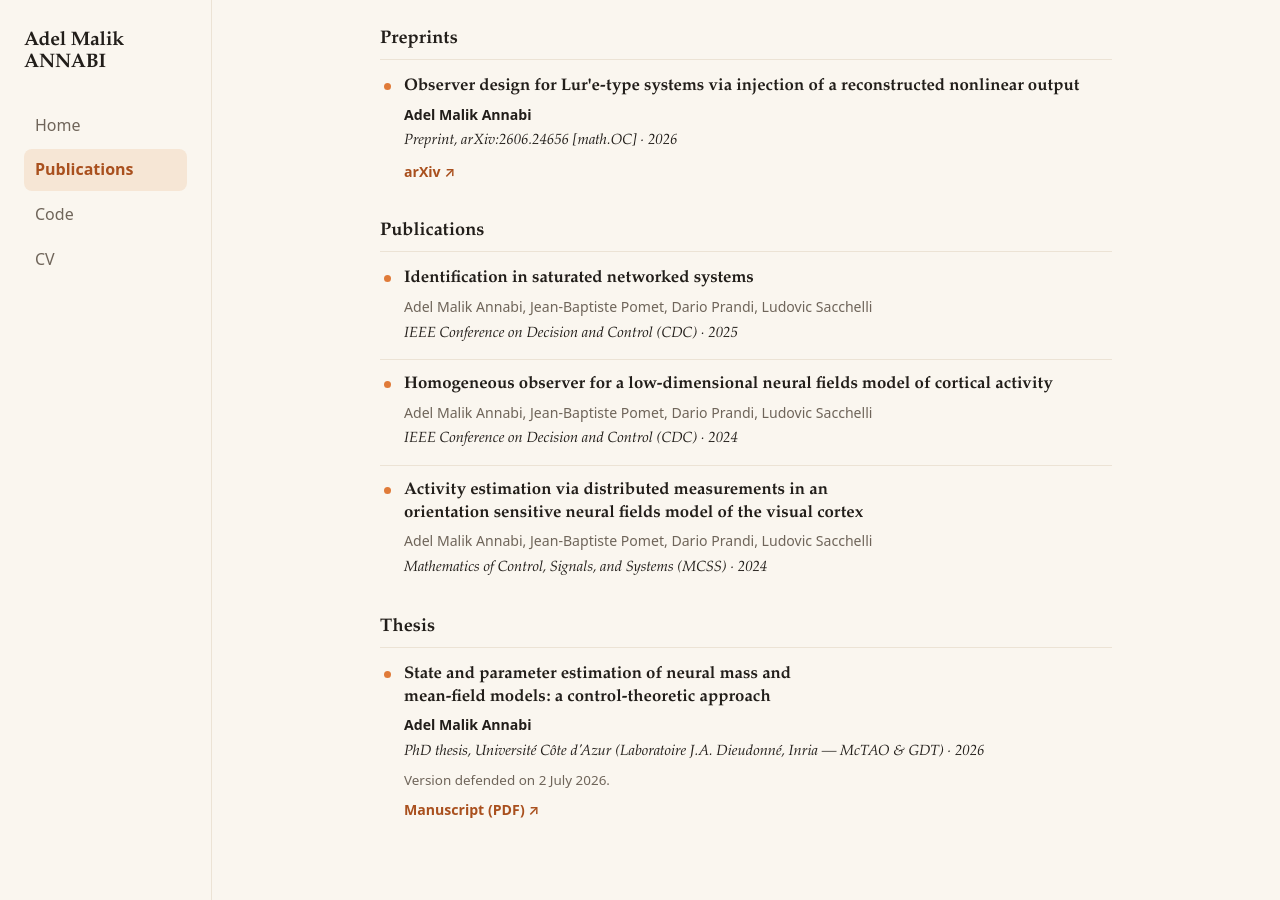
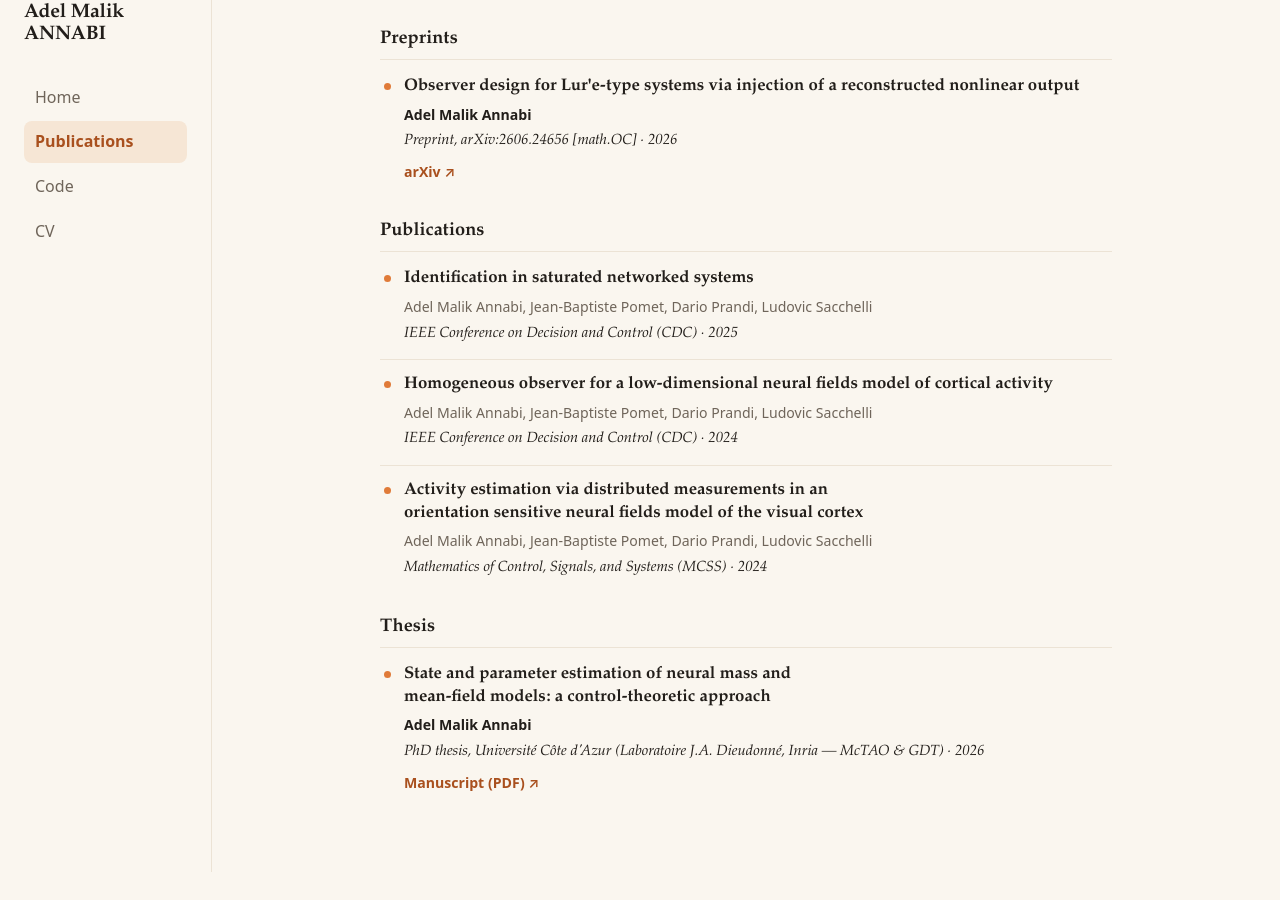
Before and after one commit to AdelMalik/AdelMalik.github.io, a Jekyll site: the page built from publications.md, in a window 1280 px wide and 900 px high, scrolled down 679 px. Built offline with Jekyll 4.4.1, drawn with Linux system fonts in a browser that asks for light colours; after the commit the page ends 1551 px from its top, so only the background shows below that.

Commit message:
Update thesis manuscript to final version; drop defended-version note

```diff
--- a/_data/publications.yml
+++ b/_data/publications.yml
@@ -72,7 +72,6 @@
   venue: "PhD thesis, Université Côte d'Azur (Laboratoire J.A. Dieudonné, Inria — McTAO & GDT)"
   year: 2026
   type: "Thesis"
-  note: "Version defended on 2 July 2026."
   links:
     - name: "Manuscript (PDF)"
       url: "/assets/thesis.pdf"
```
Also changed, not shown: 1 other file.
